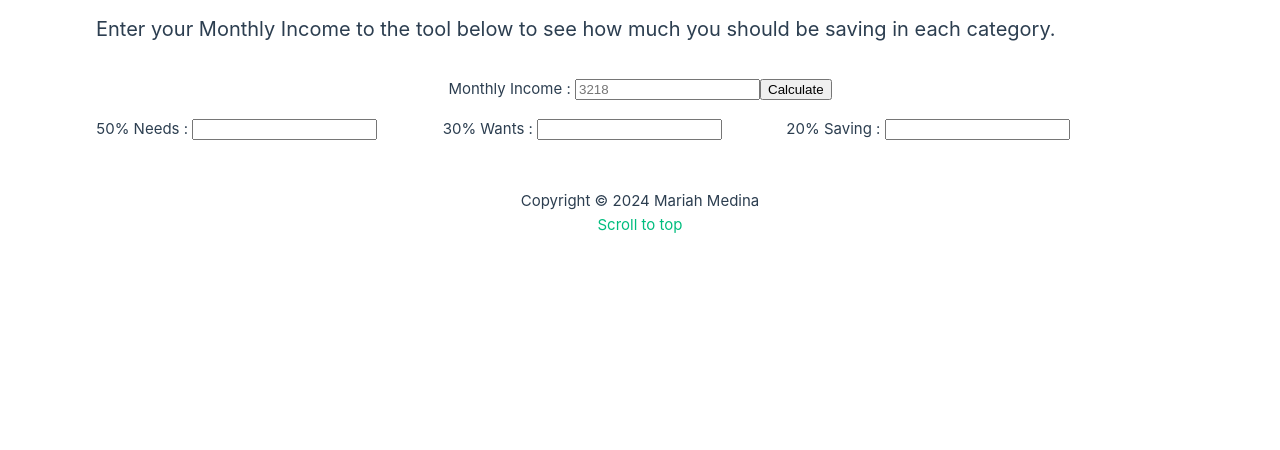
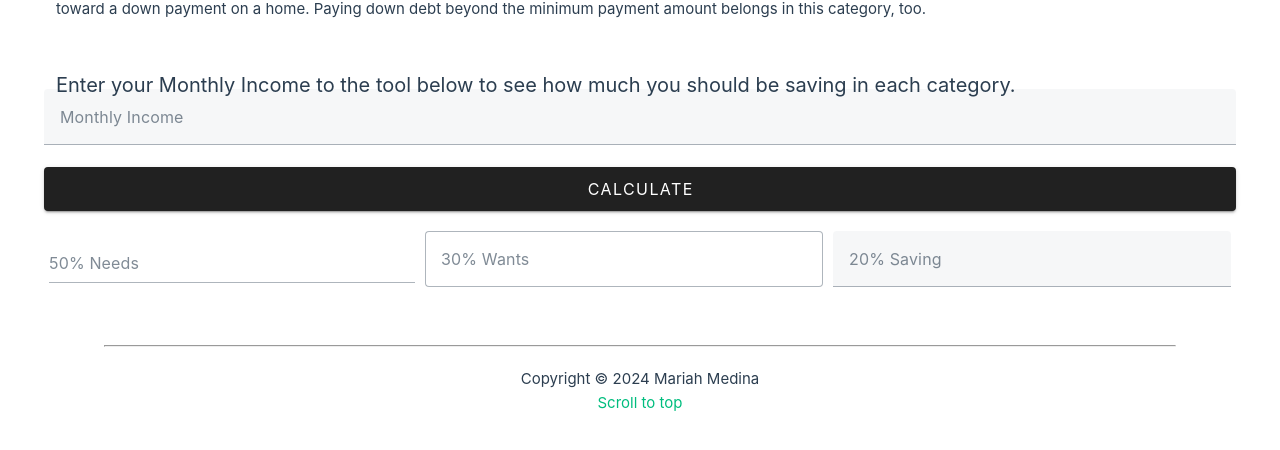
Before and after one commit to HCMariah/Finacial-Freedom_planner, a Vue app: page / in a window 1280 px wide. Shown: the part 1478-1928 px from the top of the page. Before the commit the page ends 1795 px from the top, so only its background shows below. Built offline with nearby package versions, Linux system fonts and the light colour scheme.

Commit message:
Added Vuetify, and formating changes
Co-authored-by: campbell-frost <campbell-frost@users.noreply.github.com>

```diff
--- a/index.html
+++ b/index.html
@@ -4,7 +4,7 @@
 <head>
   <meta charset="UTF-8">
   <link rel="icon" href="/favicon.ico">
-  <meta name="viewport" content="width=device-width, initial-scale=1.5">
+  <meta name="viewport" content="width=device-width, initial-scale=1.0">
   <title>Financial Freedom</title>
 </head>
 
--- a/package.json
+++ b/package.json
@@ -9,7 +9,8 @@
     "preview": "vite preview"
   },
   "dependencies": {
-    "vue": "^3.4.21"
+    "vue": "^3.4.21",
+    "vuetify": "^3.5.17"
   },
   "devDependencies": {
     "@babel/core": "^7.24.4",
--- a/src/App.vue
+++ b/src/App.vue
@@ -6,7 +6,7 @@ import CalculationFunction from './components/CalculationFunction.vue';
 </script>
 
 <template>
-  <div class="container">
+  <v-container>
 
     <Header />
 
@@ -16,15 +16,15 @@ import CalculationFunction from './components/CalculationFunction.vue';
 
     <Footer />
 
-  </div>
+  </v-container>
 </template>
 
 <style>
 .container {
   width: 100%;
-  padding-right: 2rem;
-  padding-left: 2rem;
-  padding-bottom: 2rem;
+  padding-right: 1rem;
+  padding-left: 1rem;
+  padding-bottom: 1rem;
   text-align: center;
 }
 </style>
--- a/src/components/Body.vue
+++ b/src/components/Body.vue
@@ -1,20 +1,10 @@
-<script>
-
-
-
-</script>
 <template>
-
-
-    <div class="container">
-
     <p>The 50 | 30 | 20 rule recommends putting 50% of your money toward needs, 30% toward wants, and 20%
         toward savings.</p>
     <div>
         <img src="./icons/Chart.png" alt="Chart showing the 50 | 30 | 20 rule." width="80%" height="auto">
     </div>
     <div class="content">
-
         <div class="needs">
             <h2>Needs: 50%</h2>
             <p>
@@ -56,16 +46,12 @@
                 saving in each category.</p>
         </div>
     </div>
-    </div>
-
-
 </template>
 
 <style scoped>
 .content {
     display: inline-block;
     text-align: left;
-
 }
 
 h2 {
--- a/src/components/CalculationFunction.vue
+++ b/src/components/CalculationFunction.vue
@@ -1,21 +1,19 @@
 <template>
     <div>
-        <div class=field1>
-            <label for="inputNumber">Monthly Income : </label>
-            <input type="number" v-model.number="inputNumber" placeholder="3218">
-            <button @click="calculate">Calculate</button>
-        </div>
-        <div class="output-container">
-            <div class="output-box">
-                50% Needs : <input type="text" v-model="output50" readonly>
-            </div>
-            <div class="output-box">
-                30% Wants : <input type="text" v-model="output30" readonly>
-            </div>
-            <div class="output-box">
-                20% Saving : <input type="text" v-model="output20" readonly>
-            </div>
-        </div>
+        <v-row>
+            <v-text-field type="number" label="Monthly Income" v-model.number="inputNumber" placeholder="3218" />
+        </v-row>
+        <v-row>
+            <v-btn class="button" theme="dark" size="large" @click="calculate">Calculate</v-btn>
+        </v-row>
+        <v-row>
+            <v-text-field variant="underlined" class="input" type="text" label="50% Needs" v-model="output50"
+                readonly />
+
+            <v-text-field variant="outlined" color="#ffff" class="input" type="text" label="30% Wants" v-model="output30" readonly />
+
+            <v-text-field class="input" type="text" label="20% Saving" v-model="output20" readonly />
+        </v-row>
     </div>
 </template>
 
@@ -47,23 +45,13 @@ const formatValue = (value) => {
 </script>
 
 <style scoped>
-.field1{
-    width: 40%;
-    display: inline-block;
-    justify-content: center;
-
+.button{
+    width: 100%;
+    margin-bottom: 20px;
 }
 
-.output-container {
-    display: flex;
-
-
-}
-
-.output-box {
-    width: 30%;
-    display: inline-block;
-    justify-content: center;
-    padding-top: 1rem;
+.input{
+    margin-left: 5px;
+    margin-right: 5px;
 }
 </style>
--- a/src/components/footer.vue
+++ b/src/components/footer.vue
@@ -1,25 +1,19 @@
-<script>
-
-</script>
-
 <template>
     <div class="container">
         <div class="footer">
+            <hr class="hr"/>
             <p>Copyright © 2024 Mariah Medina</p>
-            <div class="html">
-                <a href="#">Scroll to top</a>
-            </div>
+            <a href="#">Scroll to top</a>
         </div>
     </div>
 
 </template>
 
 <style scoped>
-.container{
-    padding:3rem;
+.container {
+    padding: 3rem;
 }
-html {
-    scroll-behavior:auto;
-
+.hr{
+    margin-bottom: 20px;
 }
 </style>
--- a/src/main.js
+++ b/src/main.js
@@ -1,8 +1,16 @@
-import './assets/main.css'
-import CalculationFunction from './components/CalculationFunction.vue'
-
-createApp(CalculationFunction).mount('#app');
 import { createApp } from 'vue'
 import App from './App.vue'
+import './assets/main.css'
 
-createApp(App).mount('#app')
+// Vuetify
+import 'vuetify/styles'
+import { createVuetify } from 'vuetify'
+import * as components from 'vuetify/components'
+import * as directives from 'vuetify/directives'
+
+const vuetify = createVuetify({
+    components,
+    directives,
+})
+
+createApp(App).use(vuetify).mount('#app')
--- /dev/null
+++ b/src/plugins/vuetify.js
@@ -0,0 +1,39 @@
+import "@mdi/font/css/materialdesignicons.css";
+import "vuetify/styles";
+
+import { createVuetify } from "vuetify";
+
+const customDarkTheme = {
+    dark: true,
+    colors: {
+        background: "#15202b",
+        surface: "#15202b",
+        primary: "#3f51b5",
+        secondary: "#03dac6",
+        error: "#f44336",
+        info: "#2196F3",
+        success: "#4caf50",
+        warning: "#fb8c00",
+    },
+};
+
+const customLightTheme = {
+    dark: false,
+    colors: {
+        background: "#eee",
+        surface: "#15202b",
+        primary: "#3f51b5",
+        secondary: "#00ccff",
+        error: "#ffcc00",
+    },
+};
+
+export default createVuetify({
+    theme: {
+        defaultTheme: "dark",
+        themes: {
+            customDarkTheme,
+            customLightTheme,
+        },
+    },
+});
```
Also changed, not shown: 1 other file (tests, documents, lock files or other folders). Lines whose indentation alone changed are shown as unchanged.
